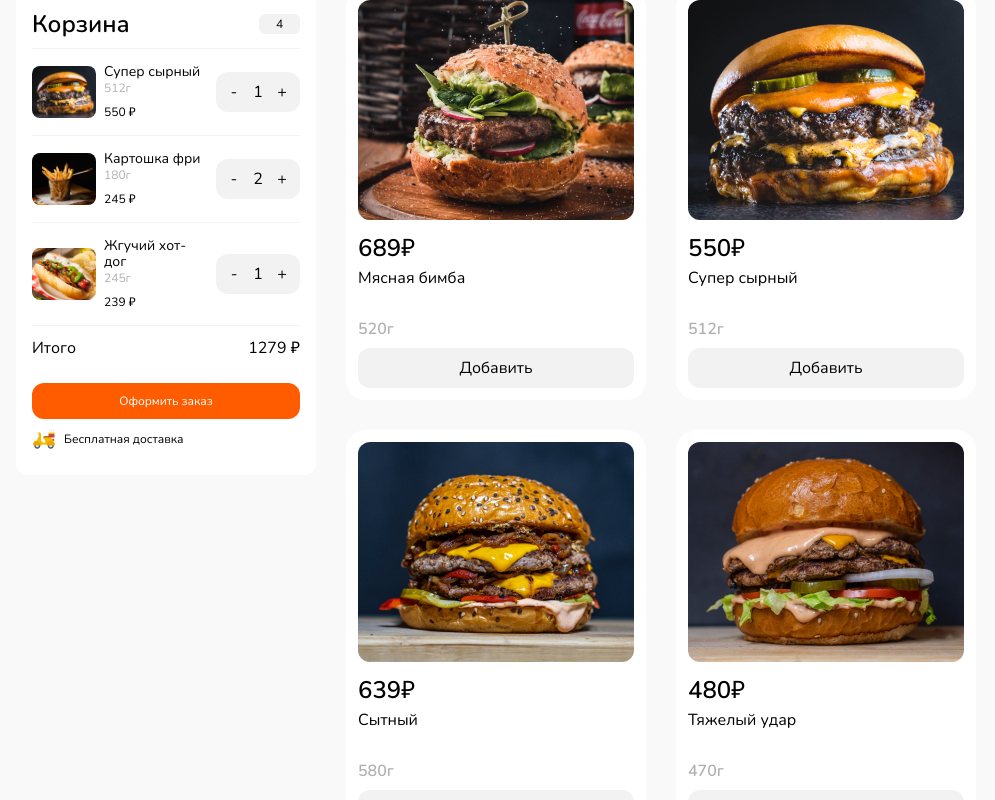
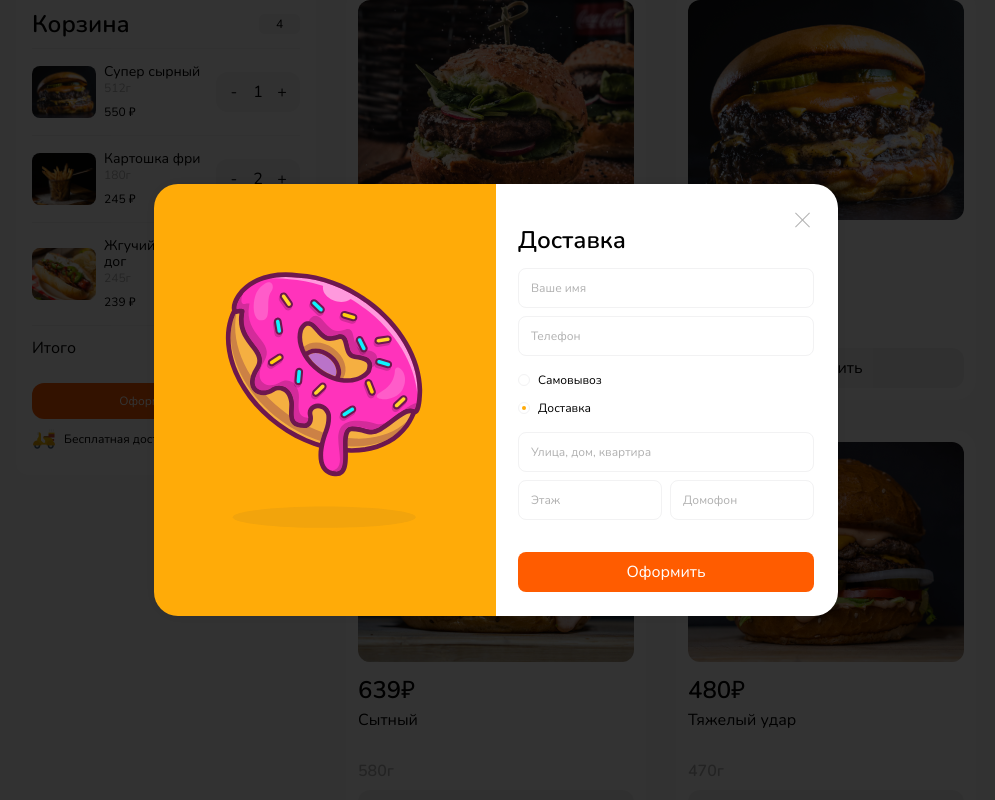
Before and after one commit to rabopuk/BURGERS-Your-Meal, a plain HTML site: page index.html in a window 1280 px wide. Both pictures are taken after a click on the button "Оформить заказ". Shown: the part 693-1493 px from the top of the page, without its empty margins (144-1139 px from the left). Drawn offline with Linux system fonts and the light colour scheme.

Commit message:
fix: some scripts for CSS animations

```diff
--- a/index.html
+++ b/index.html
@@ -389,12 +389,20 @@
       document.querySelector('.order').classList.toggle('order_open');
     });
 
+    document.querySelector('.order__submit').addEventListener('click', () => {
+      document.querySelector('.modal_delivery').classList.add('modal_open');
+    });
+
     document.querySelector('.order__close').addEventListener('click', () => {
       document.querySelector('.order').classList.remove('order_open');
     });
 
-    document.querySelector('.modal__close').addEventListener('click', () => {
-      document.querySelector('.modal').classList.remove('modal_open');
+    document.querySelector('.modal-product__close').addEventListener('click', () => {
+      document.querySelector('.modal_product').classList.remove('modal_open');
+    });
+
+    document.querySelector('.modal-delivery__close').addEventListener('click', () => {
+      document.querySelector('.modal_delivery').classList.remove('modal_open');
     });
 
     document.querySelector('.product__title').addEventListener('click', () => {
```
